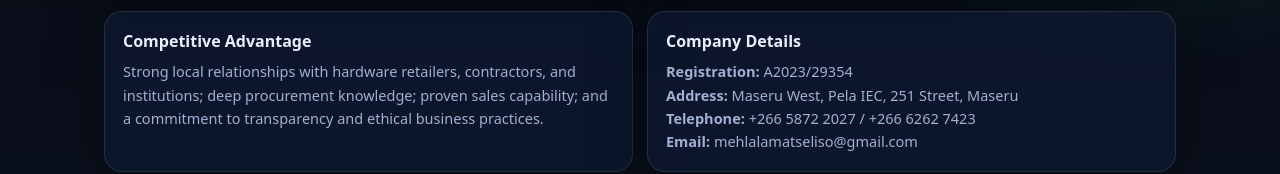
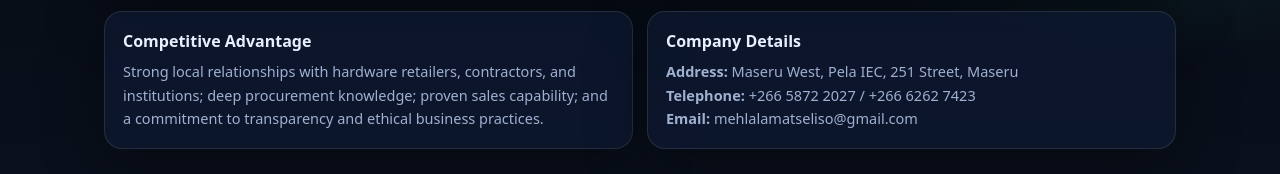
Before and after one commit to u25723007/JOSUDA, a plain HTML site: page index.html in a window 1280 px wide. Shown: the part 1915-2089 px from the top of the page. Drawn offline with Linux system fonts and the light colour scheme.

Commit message:
Update index.html

```diff
--- a/index.html
+++ b/index.html
@@ -358,7 +358,6 @@
         <div class="card tile">
           <h3>Company Details</h3>
           <p>
-            <b>Registration:</b> A2023/29354<br>
             <b>Address:</b> Maseru West, Pela IEC, 251 Street, Maseru<br>
             <b>Telephone:</b> +266 5872 2027 / +266 6262 7423<br>
             <b>Email:</b> mehlalamatseliso@gmail.com
```
